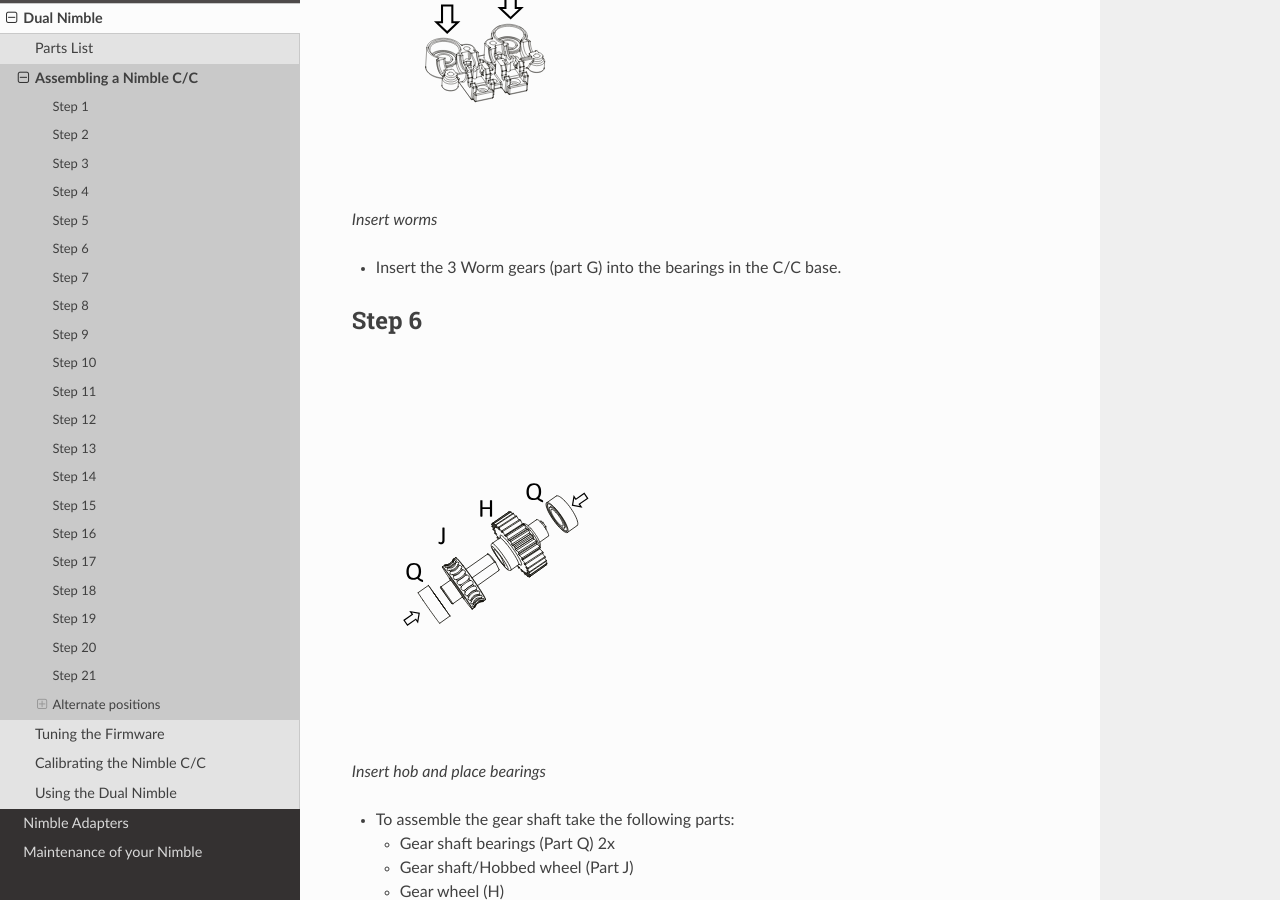
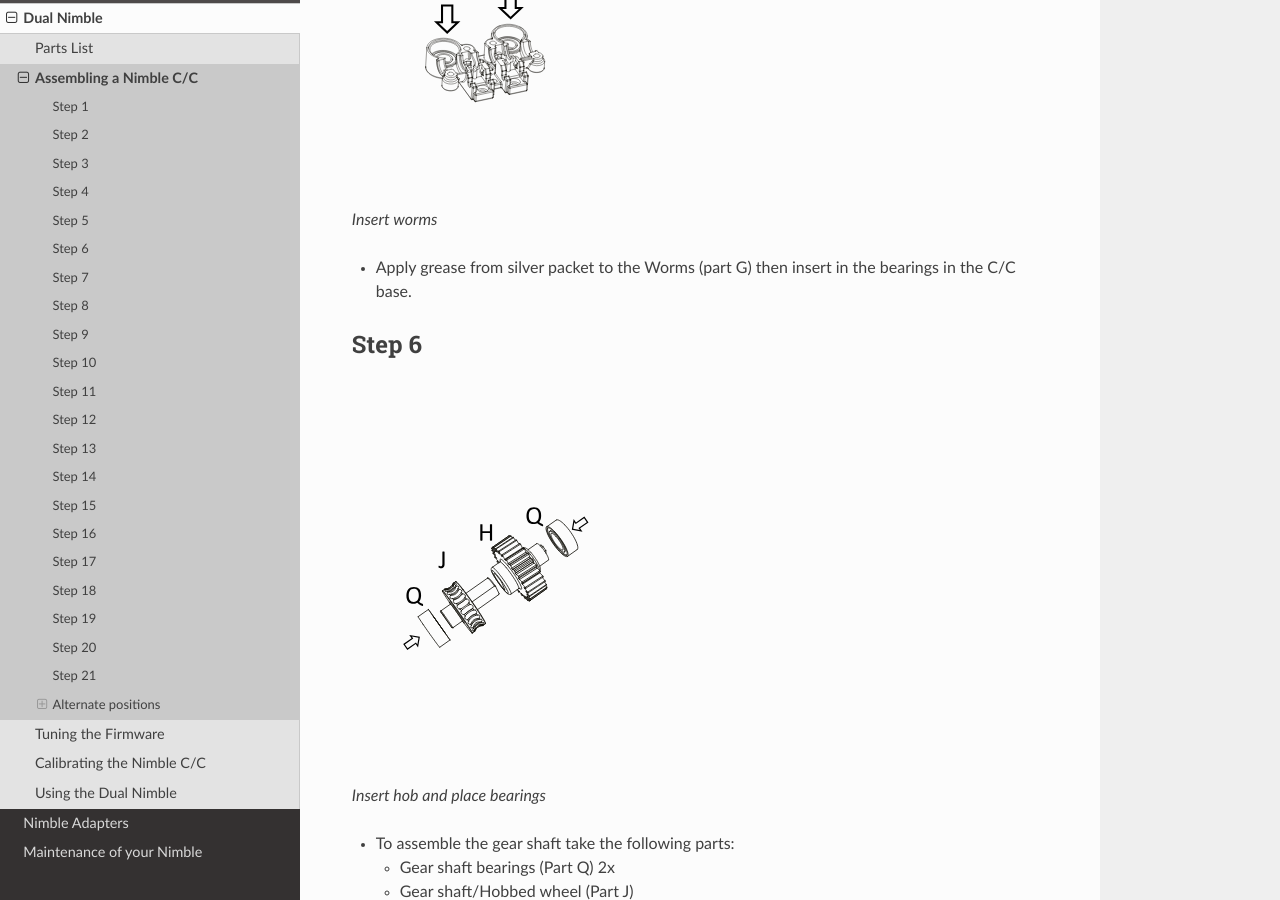
Before and after one commit to ZestyTechnology/zesty-docs, a Sphinx documentation site: the page built from docs/nimble_dual/assembly.rst, in a window 1280 px wide and 900 px high, scrolled down 2928 px. Built offline with Sphinx 7.4.7 and the Read the Docs theme 2.0.0, drawn with Linux system fonts in a browser that asks for light colours.

Commit message:
Added note about grease application

```diff
--- a/docs/nimble_dual/assembly.rst
+++ b/docs/nimble_dual/assembly.rst
@@ -69,7 +69,7 @@ Step 5
 
     Insert worms
 
-    * Insert the 3 Worm gears (part G) into the bearings in the C/C base.
+    * Apply grease from silver packet to the Worms (part G) then insert in the bearings in the C/C base.
 
 Step 6
 ------
```
